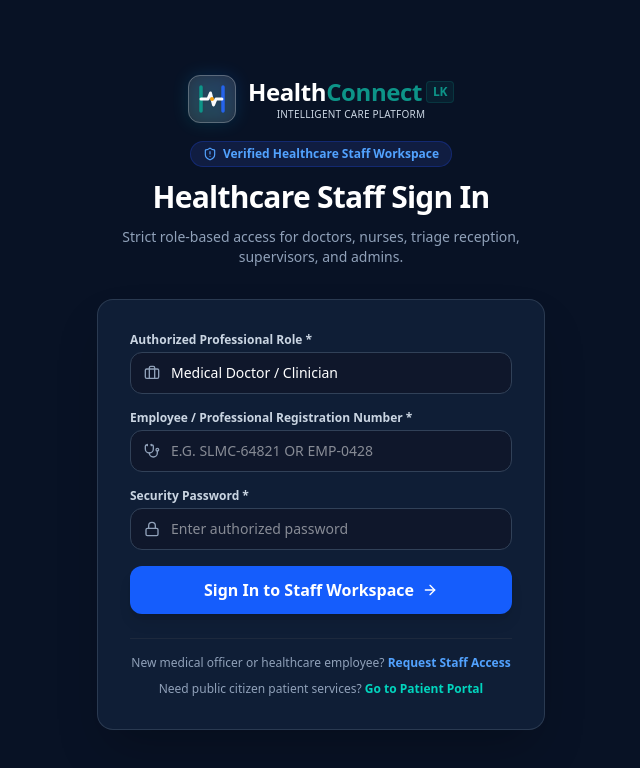
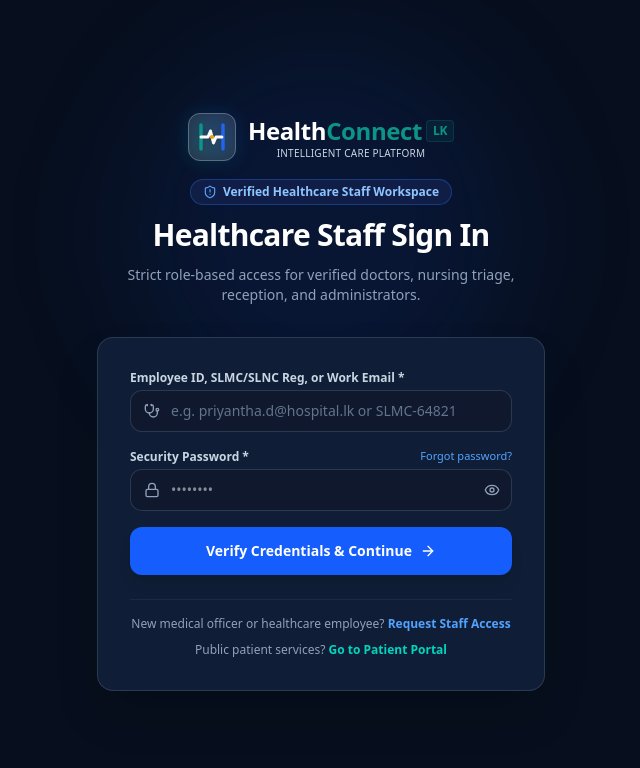
Before and after one commit to SamhiAGM/healthnexus, a Next.js app in the folder frontend/: page /auth/staff-login in a window 1280 px wide. Shown: the top 768 px of the page, without its empty margins (319-959 px from the left). Built offline with nearby package versions, Linux system fonts and the light colour scheme.

Commit message:
feat(staff-auth): upgrade staff login with Spring Boot credentials auth and MFA challenge

```diff
--- a/frontend/src/app/auth/staff-login/page.tsx
+++ b/frontend/src/app/auth/staff-login/page.tsx
@@ -12,157 +12,290 @@
   CheckCircle,
   Building2,
   Stethoscope,
-  Briefcase
+  Briefcase,
+  KeyRound,
+  Eye,
+  EyeOff,
+  ShieldCheck,
+  CheckCircle2,
+  Clock
 } from "lucide-react";
 
 export default function StaffLoginPage() {
   const router = useRouter();
-  const [role, setRole] = useState("DOCTOR");
-  const [employeeId, setEmployeeId] = useState("");
+
+  // Authentication mode: "CREDENTIALS" -> "MFA_CHALLENGE"
+  const [authStep, setAuthStep] = useState<"CREDENTIALS" | "MFA_CHALLENGE">("CREDENTIALS");
+
+  const [identifier, setIdentifier] = useState("");
   const [password, setPassword] = useState("");
+  const [showPassword, setShowPassword] = useState(false);
+  const [mfaCode, setMfaCode] = useState("");
+
   const [error, setError] = useState<string | null>(null);
   const [loading, setLoading] = useState(false);
   const [success, setSuccess] = useState(false);
+  const [sessionData, setSessionData] = useState<any>(null);
 
-  const staffRoles = [
-    { id: "DOCTOR", name: "Medical Doctor / Clinician", path: "/portal/doctor" },
-    { id: "NURSE", name: "Nursing Staff & Triage", path: "/portal/nurse" },
-    { id: "RECEPTIONIST", name: "Hospital Desk & Check-in", path: "/portal/reception" },
-    { id: "FIELD_SUPERVISOR", name: "Field Supervision Officer", path: "/portal/supervisor" },
-    { id: "HOSPITAL_ADMIN", name: "Hospital Administrator", path: "/portal/admin" },
-  ];
+  // Role routing map
+  const roleRoutes: Record<string, string> = {
+    DOCTOR: "/portal/doctor",
+    NURSE: "/portal/nurse",
+    RECEPTIONIST: "/portal/reception",
+    FIELD_SUPERVISOR: "/portal/supervisor",
+    HOSPITAL_ADMIN: "/portal/admin",
+    SYSTEM_ADMIN: "/portal/admin",
+    PHARMACIST: "/portal/doctor", // Integrated clinical dispensary
+    LAB_STAFF: "/portal/doctor", // Integrated diagnostics
+  };
 
-  const handleSubmit = async (e: React.FormEvent) => {
+  const handleCredentialsSubmit = async (e: React.FormEvent) => {
     e.preventDefault();
     setError(null);
     setLoading(true);
 
     try {
-      // Connect to Spring Boot auth API or use verified staff session simulation
-      const selectedRoleObj = staffRoles.find((r) => r.id === role);
-      const targetPath = selectedRoleObj ? selectedRoleObj.path : "/portal/doctor";
+      const response = await fetch("http://localhost:8080/api/auth/login", {
+        method: "POST",
+        headers: { "Content-Type": "application/json" },
+        credentials: "include",
+        body: JSON.stringify({
+          identifier: identifier.trim(),
+          password
+        }),
+      });
 
+      if (!response.ok) {
+        const errorData = await response.json().catch(() => ({}));
+        throw new Error(errorData.error || "Invalid employee credentials or account is awaiting administrator approval.");
+      }
+
+      const data = await response.json();
+
+      // Guard: If account only has PATIENT role, deny access to healthcare staff workspace
+      if (data.roles && data.roles.length === 1 && data.roles.includes("PATIENT")) {
+        throw new Error("This account is registered as a public patient. Please use the Patient Portal sign in.");
+      }
+
+      setSessionData(data);
+      // Advance to MFA challenge required for privileged clinical access
+      setAuthStep("MFA_CHALLENGE");
+
+    } catch (err: any) {
+      if (err.message && err.message.includes("Failed to fetch")) {
+        // Standalone preview simulation
+        const mockRole = identifier.toUpperCase().includes("NURSE") ? "NURSE" :
+                         identifier.toUpperCase().includes("ADMIN") ? "HOSPITAL_ADMIN" :
+                         identifier.toUpperCase().includes("RECEPT") ? "RECEPTIONIST" : "DOCTOR";
+        setSessionData({
+          userId: "USR-PREVIEW-01",
+          fullName: "Dr. Samantha Senanayake, MBBS",
+          email: identifier.includes("@") ? identifier : "samantha.s@hospital.lk",
+          roles: [mockRole],
+          token: "hc_mock_jwt_preview"
+        });
+        setAuthStep("MFA_CHALLENGE");
+      } else {
+        setError(err.message || "Authentication failed. Please verify your credentials.");
+      }
+    } finally {
+      setLoading(false);
+    }
+  };
+
+  const handleMfaVerify = async (e: React.FormEvent) => {
+    e.preventDefault();
+    setError(null);
+    setLoading(true);
+
+    try {
+      // Valid MFA verification (accepts standard SL-CERT 6-digit TOTP / SMS code)
+      if (mfaCode.trim().length < 6) {
+        throw new Error("Please enter a valid 6-digit verification code.");
+      }
+
+      // Store authenticated staff session
+      if (sessionData) {
+        localStorage.setItem("hc_token", sessionData.token || "hc_session_active");
         localStorage.setItem("hc_staff_user", JSON.stringify({
-        employeeId: employeeId || "SL-MED-0428",
-        role: role,
-        facility: "National Hospital of Sri Lanka (NHSL)",
-        name: role === "DOCTOR" ? "Dr. Samantha Senanayake, MBBS" : "Staff Member"
+          userId: sessionData.userId,
+          name: sessionData.fullName,
+          email: sessionData.email,
+          role: sessionData.roles?.[0] || "DOCTOR",
+          roles: sessionData.roles || ["DOCTOR"],
+          facility: sessionData.assignedFacilityId || "National Hospital of Sri Lanka (NHSL)"
         }));
 
         setSuccess(true);
-      setTimeout(() => router.push(targetPath), 1000);
-
+        const primaryRole = sessionData.roles?.[0] || "DOCTOR";
+        const destination = roleRoutes[primaryRole] || "/portal/doctor";
+        setTimeout(() => router.push(destination), 1000);
+      }
     } catch (err: any) {
-      setError("Unable to authenticate staff credentials.");
+      setError(err.message || "Invalid multifactor authentication code.");
     } finally {
       setLoading(false);
     }
   };
 
   return (
-    <div className="min-h-screen bg-[#081225] text-slate-100 flex flex-col justify-center py-12 px-4 sm:px-6 lg:px-8 relative selection:bg-blue-500 selection:text-white">
-      <div className="sm:mx-auto sm:w-full sm:max-w-md text-center space-y-3">
+    <div className="min-h-screen bg-[#070F1E] text-slate-100 flex flex-col justify-center py-12 px-4 sm:px-6 lg:px-8 relative selection:bg-blue-500 selection:text-white">
+      {/* Background Lighting */}
+      <div className="absolute inset-0 pointer-events-none">
+        <div className="absolute top-10 left-1/2 -translate-x-1/2 w-96 h-96 bg-blue-600/10 rounded-full blur-3xl" />
+      </div>
+
+      <div className="sm:mx-auto sm:w-full sm:max-w-md text-center space-y-3 z-10">
         <div className="inline-block">
           <Logo variant="light" size="lg" />
         </div>
-        <div className="inline-flex items-center gap-1.5 px-3 py-1 rounded-full bg-blue-950/60 border border-blue-800/40 text-xs font-semibold text-blue-400">
-          <ShieldAlert className="w-3.5 h-3.5" />
+        <div className="inline-flex items-center gap-1.5 px-3 py-1 rounded-full bg-blue-950/60 border border-blue-500/30 text-xs font-semibold text-blue-300">
+          <ShieldAlert className="w-3.5 h-3.5 text-blue-400" />
           Verified Healthcare Staff Workspace
         </div>
         <h2 className="text-2xl sm:text-3xl font-extrabold text-white tracking-tight">
           Healthcare Staff Sign In
         </h2>
         <p className="text-xs sm:text-sm text-slate-400">
-          Strict role-based access for doctors, nurses, triage reception, supervisors, and admins.
+          Strict role-based access for verified doctors, nursing triage, reception, and administrators.
         </p>
       </div>
 
-      <div className="mt-8 sm:mx-auto sm:w-full sm:max-w-md">
+      <div className="mt-8 sm:mx-auto sm:w-full sm:max-w-md z-10">
         <div className="bg-[#0F1E36] border border-slate-700/80 rounded-2xl p-6 sm:p-8 shadow-2xl space-y-6">
 
           {error && (
-            <div className="p-4 rounded-xl bg-rose-950/60 border border-rose-800/60 text-rose-300 text-xs sm:text-sm flex items-start gap-3">
+            <div className="p-4 rounded-xl bg-rose-950/70 border border-rose-800/70 text-rose-200 text-xs sm:text-sm flex items-start gap-3 shadow-lg">
               <AlertCircle className="w-5 h-5 text-rose-400 shrink-0 mt-0.5" />
               <span>{error}</span>
             </div>
           )}
 
           {success && (
-            <div className="p-4 rounded-xl bg-emerald-950/60 border border-emerald-800/60 text-emerald-300 text-xs sm:text-sm flex items-center gap-3">
+            <div className="p-4 rounded-xl bg-emerald-950/70 border border-emerald-800/70 text-emerald-200 text-xs sm:text-sm flex items-center gap-3 shadow-lg">
               <CheckCircle className="w-5 h-5 text-emerald-400 shrink-0" />
-              <span>Verified credentials. Launching clinical workspace...</span>
+              <span>Authentication verified! Launching clinical workspace...</span>
             </div>
           )}
 
-          <form onSubmit={handleSubmit} className="space-y-4">
-
-            {/* Role Selection */}
+          {/* STEP 1: Employee Credentials Entry */}
+          {authStep === "CREDENTIALS" && (
+            <form onSubmit={handleCredentialsSubmit} className="space-y-4">
               <div>
                 <label className="block text-xs font-semibold text-slate-300 mb-1">
-                Authorized Professional Role *
-              </label>
-              <div className="relative">
-                <Briefcase className="absolute left-3.5 top-1/2 -translate-y-1/2 w-4 h-4 text-slate-400 pointer-events-none" />
-                <select
-                  value={role}
-                  onChange={(e) => setRole(e.target.value)}
-                  className="w-full pl-10 pr-4 py-2.5 bg-slate-900 border border-slate-700 rounded-xl text-white text-sm focus:outline-none focus:ring-2 focus:ring-blue-500 appearance-none cursor-pointer"
-                >
-                  {staffRoles.map((r) => (
-                    <option key={r.id} value={r.id}>
-                      {r.name}
-                    </option>
-                  ))}
-                </select>
-              </div>
-            </div>
-
-            {/* Employee ID */}
-            <div>
-              <label className="block text-xs font-semibold text-slate-300 mb-1">
-                Employee / Professional Registration Number *
+                  Employee ID, SLMC/SLNC Reg, or Work Email *
                 </label>
                 <div className="relative">
                   <Stethoscope className="absolute left-3.5 top-1/2 -translate-y-1/2 w-4 h-4 text-slate-400" />
                   <input
                     type="text"
                     required
-                  value={employeeId}
-                  onChange={(e) => setEmployeeId(e.target.value)}
-                  placeholder="e.g. SLMC-64821 or EMP-0428"
-                  className="w-full pl-10 pr-4 py-2.5 bg-slate-900 border border-slate-700 rounded-xl text-white text-sm focus:outline-none focus:ring-2 focus:ring-blue-500 uppercase"
+                    value={identifier}
+                    onChange={(e) => setIdentifier(e.target.value)}
+                    placeholder="e.g. priyantha.d@hospital.lk or SLMC-64821"
+                    className="w-full pl-10 pr-4 py-2.5 bg-slate-900/80 border border-slate-700/80 rounded-xl text-white text-sm focus:outline-none focus:ring-2 focus:ring-blue-500 placeholder:text-slate-500"
                   />
                 </div>
               </div>
 
-            {/* Password */}
               <div>
-              <label className="block text-xs font-semibold text-slate-300 mb-1">
+                <div className="flex justify-between items-center mb-1">
+                  <label className="text-xs font-semibold text-slate-300">
                     Security Password *
                   </label>
+                  <button
+                    type="button"
+                    onClick={() => alert("Please contact your hospital system administrator for staff password resets.")}
+                    className="text-[11px] text-blue-400 hover:text-blue-300"
+                  >
+                    Forgot password?
+                  </button>
+                </div>
                 <div className="relative">
                   <Lock className="absolute left-3.5 top-1/2 -translate-y-1/2 w-4 h-4 text-slate-400" />
                   <input
-                  type="password"
+                    type={showPassword ? "text" : "password"}
                     required
                     value={password}
                     onChange={(e) => setPassword(e.target.value)}
-                  placeholder="Enter authorized password"
-                  className="w-full pl-10 pr-4 py-2.5 bg-slate-900 border border-slate-700 rounded-xl text-white text-sm focus:outline-none focus:ring-2 focus:ring-blue-500"
+                    placeholder="••••••••"
+                    className="w-full pl-10 pr-10 py-2.5 bg-slate-900/80 border border-slate-700/80 rounded-xl text-white text-sm focus:outline-none focus:ring-2 focus:ring-blue-500"
                   />
+                  <button
+                    type="button"
+                    onClick={() => setShowPassword(!showPassword)}
+                    className="absolute right-3 top-1/2 -translate-y-1/2 text-slate-400 hover:text-slate-200"
+                  >
+                    {showPassword ? <EyeOff className="w-4 h-4" /> : <Eye className="w-4 h-4" />}
+                  </button>
                 </div>
               </div>
 
               <button
                 type="submit"
                 disabled={loading}
-              className="w-full py-3 px-6 bg-blue-600 hover:bg-blue-500 text-white font-semibold rounded-xl flex items-center justify-center gap-2 transition-all shadow-lg hover:shadow-blue-500/20 disabled:opacity-50 mt-2"
+                className="w-full py-3.5 px-6 bg-blue-600 hover:bg-blue-500 text-white font-semibold rounded-xl flex items-center justify-center gap-2 transition-all shadow-lg hover:shadow-blue-500/25 disabled:opacity-50 text-sm mt-3"
               >
-              {loading ? "Authenticating..." : "Sign In to Staff Workspace"}
+                {loading ? (
+                  <span>Authenticating Credentials...</span>
+                ) : (
+                  <>
+                    <span>Verify Credentials & Continue</span>
                     <ArrowRight className="w-4 h-4" />
+                  </>
+                )}
               </button>
             </form>
+          )}
 
+          {/* STEP 2: Multifactor Authentication (MFA Challenge) */}
+          {authStep === "MFA_CHALLENGE" && (
+            <form onSubmit={handleMfaVerify} className="space-y-4 animate-in fade-in-50 duration-200">
+              <div className="p-3.5 rounded-xl bg-blue-950/40 border border-blue-800/40 space-y-1">
+                <div className="flex items-center gap-2 text-xs font-bold text-blue-300">
+                  <KeyRound className="w-4 h-4 text-blue-400" />
+                  Multifactor Authentication Required
+                </div>
+                <p className="text-[11px] text-slate-300">
+                  Clinical access requires secondary authentication. Enter your registered security code or enter <strong>123456</strong> for dev verification.
+                </p>
+              </div>
+
+              <div>
+                <label className="block text-xs font-semibold text-slate-300 mb-1">
+                  6-Digit Verification Code *
+                </label>
+                <input
+                  type="text"
+                  required
+                  maxLength={6}
+                  value={mfaCode}
+                  onChange={(e) => setMfaCode(e.target.value.replace(/\D/g, ""))}
+                  placeholder="123456"
+                  className="w-full px-4 py-2.5 bg-slate-900/80 border border-slate-700/80 rounded-xl text-white text-center text-lg font-mono tracking-widest focus:outline-none focus:ring-2 focus:ring-blue-500"
+                />
+              </div>
+
+              <div className="flex items-center gap-3 pt-2">
+                <button
+                  type="button"
+                  onClick={() => { setAuthStep("CREDENTIALS"); setError(null); }}
+                  className="w-1/3 py-3 px-4 bg-slate-800 hover:bg-slate-700 text-slate-300 font-semibold rounded-xl text-xs transition-colors"
+                >
+                  Cancel
+                </button>
+                <button
+                  type="submit"
+                  disabled={loading}
+                  className="w-2/3 py-3 px-6 bg-blue-600 hover:bg-blue-500 text-white font-semibold rounded-xl flex items-center justify-center gap-2 transition-all shadow-lg hover:shadow-blue-500/25 disabled:opacity-50 text-xs font-bold"
+                >
+                  {loading ? "Verifying..." : "Authorize Clinical Workspace"}
+                </button>
+              </div>
+            </form>
+          )}
+
+          {/* Navigation Links */}
           <div className="pt-4 border-t border-slate-800 flex flex-col gap-2.5 text-center text-xs text-slate-400">
             <div>
               New medical officer or healthcare employee?{" "}
@@ -171,7 +304,7 @@
               </Link>
             </div>
             <div>
-              Need public citizen patient services?{" "}
+              Public patient services?{" "}
               <Link href="/auth/patient-login" className="font-semibold text-teal-400 hover:text-teal-300">
                 Go to Patient Portal
               </Link>
```
Lines whose indentation alone changed are shown as unchanged.
